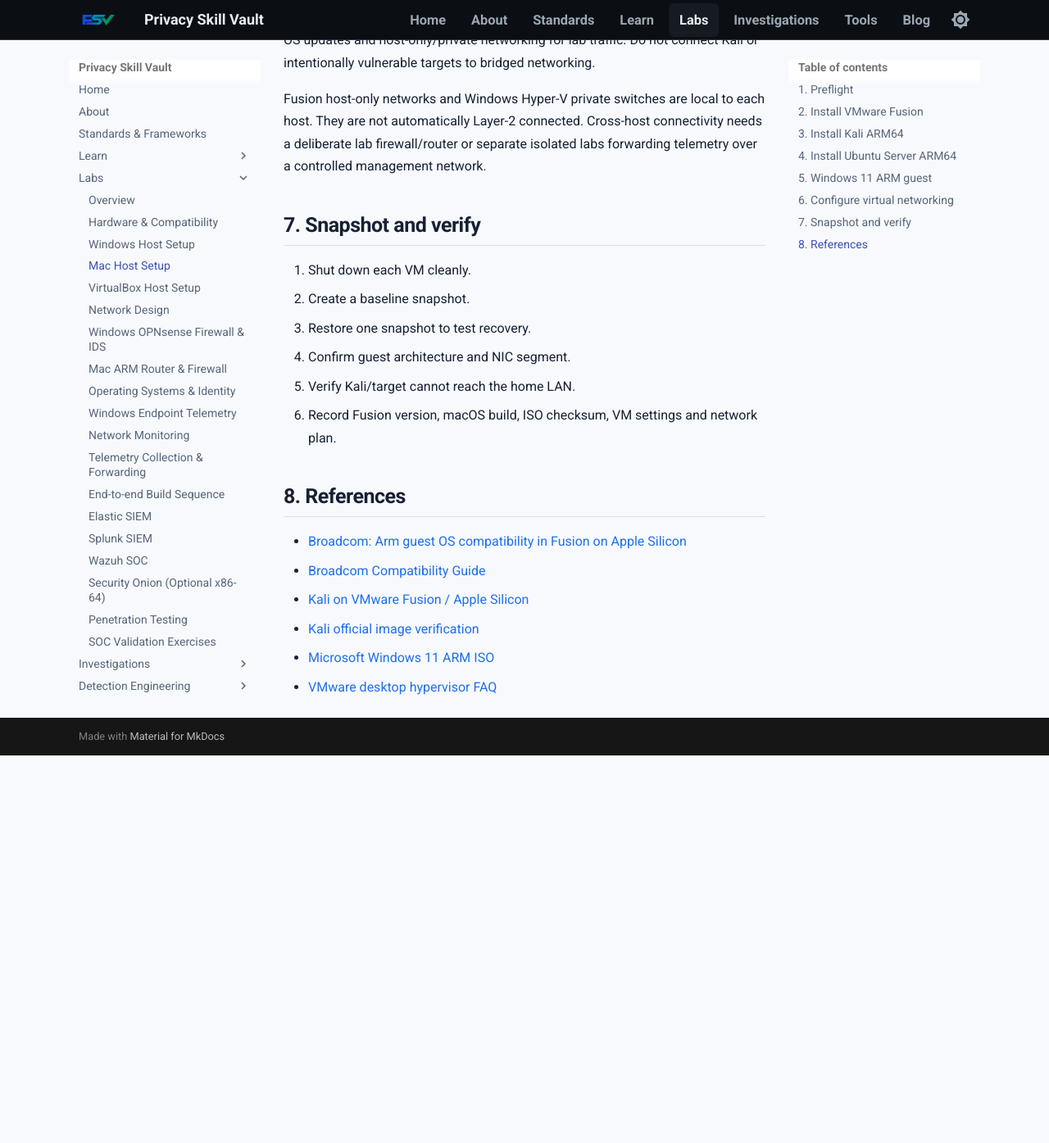
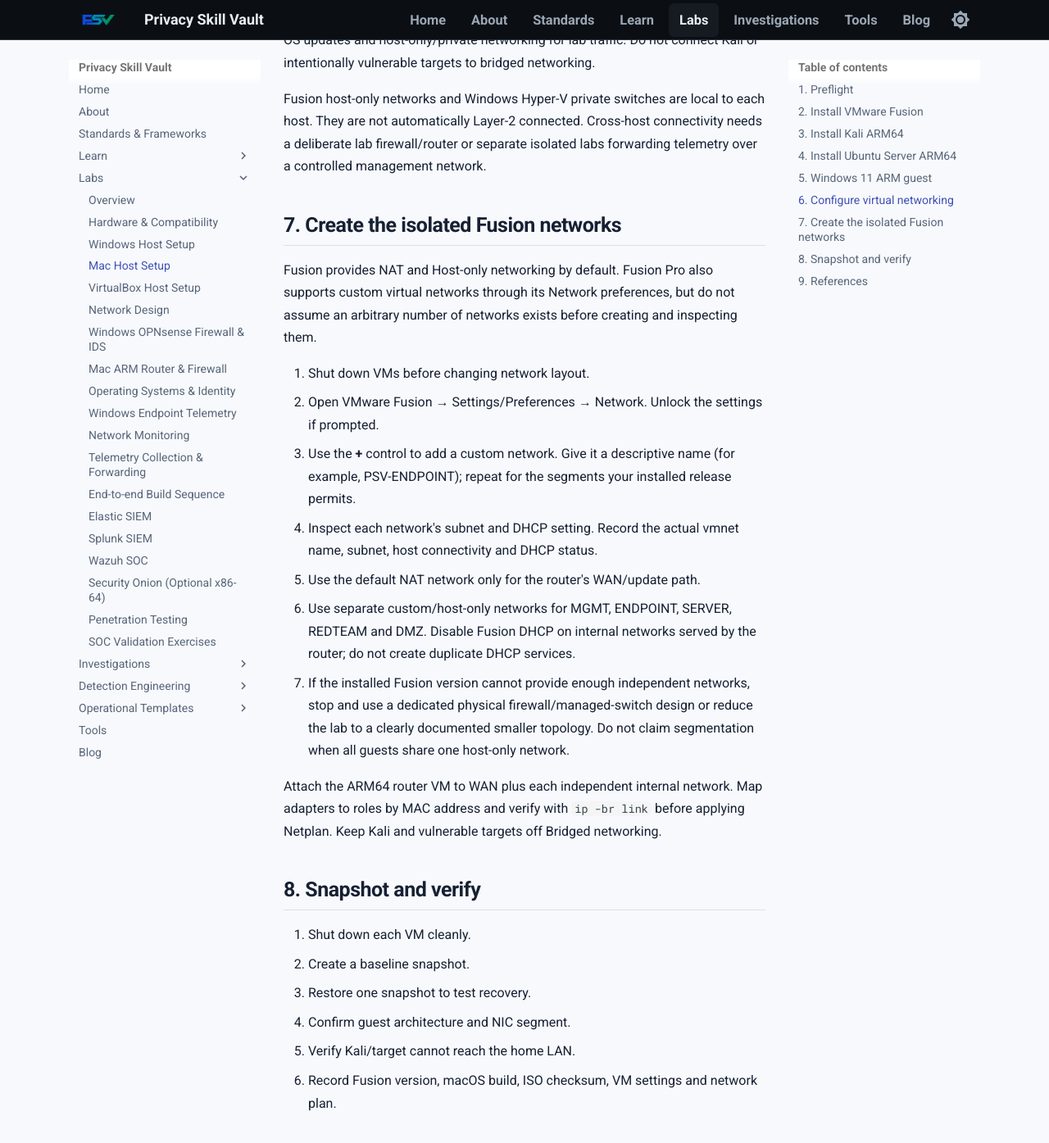
Before and after one commit to PrivacySkillVault/privacyskillvault.github.io, an MkDocs documentation site: the page built from docs/labs/platform-macos.md, in a window 1280 px wide and 1400 px high, scrolled down 2961 px. Shown: the top 1395 px of the window at 82% size. Built offline with MkDocs 1.6.1 and Material for MkDocs 9.7.7, drawn with Linux system fonts in a browser that asks for light colours; before the commit the page ends 3883 px from its top, so only the background shows below that; some of the changed text lies outside the part shown.

Commit message:
Phase 6: align platform-macos.md with dependency-ordered dual-platform design

```diff
--- a/docs/labs/platform-macos.md
+++ b/docs/labs/platform-macos.md
@@ -87,7 +87,21 @@
 
 Fusion host-only networks and Windows Hyper-V private switches are local to each host. They are not automatically Layer-2 connected. Cross-host connectivity needs a deliberate lab firewall/router or separate isolated labs forwarding telemetry over a controlled management network.
 
-## 7. Snapshot and verify
+## 7. Create the isolated Fusion networks
+
+Fusion provides NAT and Host-only networking by default. Fusion Pro also supports custom virtual networks through its Network preferences, but do not assume an arbitrary number of networks exists before creating and inspecting them.
+
+1. Shut down VMs before changing network layout.
+2. Open VMware Fusion → Settings/Preferences → Network. Unlock the settings if prompted.
+3. Use the **+** control to add a custom network. Give it a descriptive name (for example, PSV-ENDPOINT); repeat for the segments your installed release permits.
+4. Inspect each network's subnet and DHCP setting. Record the actual vmnet name, subnet, host connectivity and DHCP status.
+5. Use the default NAT network only for the router's WAN/update path.
+6. Use separate custom/host-only networks for MGMT, ENDPOINT, SERVER, REDTEAM and DMZ. Disable Fusion DHCP on internal networks served by the router; do not create duplicate DHCP services.
+7. If the installed Fusion version cannot provide enough independent networks, stop and use a dedicated physical firewall/managed-switch design or reduce the lab to a clearly documented smaller topology. Do not claim segmentation when all guests share one host-only network.
+
+Attach the ARM64 router VM to WAN plus each independent internal network. Map adapters to roles by MAC address and verify with `ip -br link` before applying Netplan. Keep Kali and vulnerable targets off Bridged networking.
+
+## 8. Snapshot and verify
 
 1. Shut down each VM cleanly.
 2. Create a baseline snapshot.
@@ -96,9 +110,11 @@
 5. Verify Kali/target cannot reach the home LAN.
 6. Record Fusion version, macOS build, ISO checksum, VM settings and network plan.
 
-## 8. References
+## 9. References
 
 - [Broadcom: Arm guest OS compatibility in Fusion on Apple Silicon](https://knowledge.broadcom.com/external/article/315602)
+- [Broadcom: Understanding networking types in VMware Fusion](https://knowledge.broadcom.com/external/article/303393)
+- [Broadcom: Add custom Fusion networks](https://knowledge.broadcom.com/external/article/311759)
 - [Broadcom Compatibility Guide](https://compatibilityguide.broadcom.com/)
 - [Kali on VMware Fusion / Apple Silicon](https://www.kali.org/docs/virtualization/install-vmware-silicon-host/)
 - [Kali official image verification](https://www.kali.org/docs/introduction/download-official-kali-linux-images/)
```
